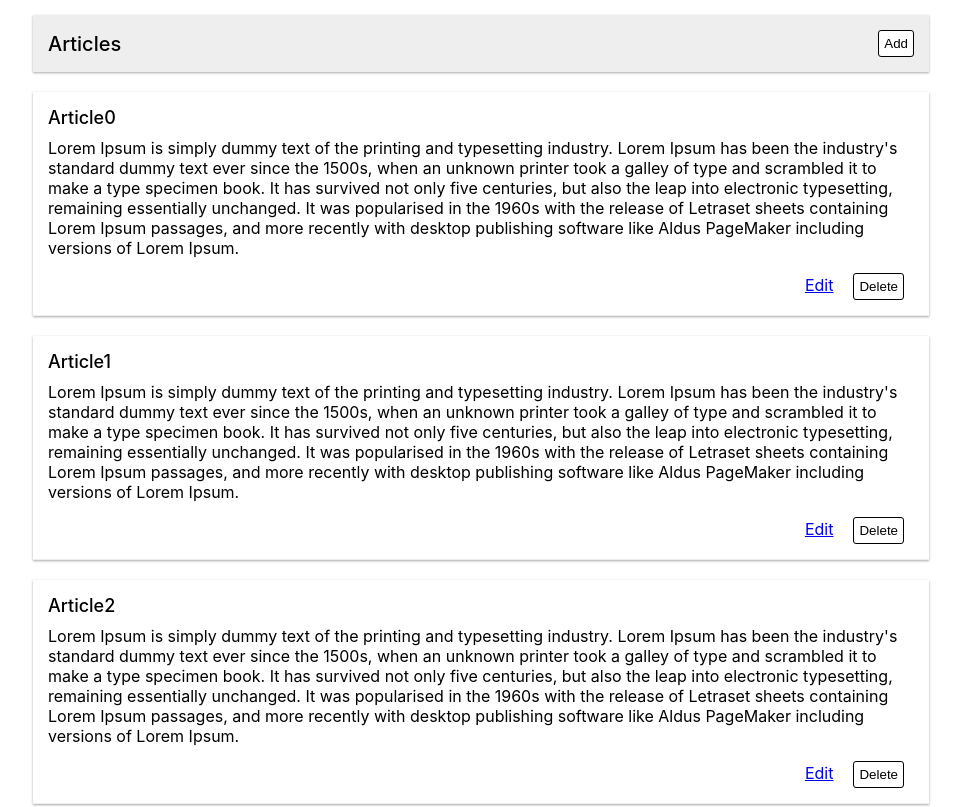
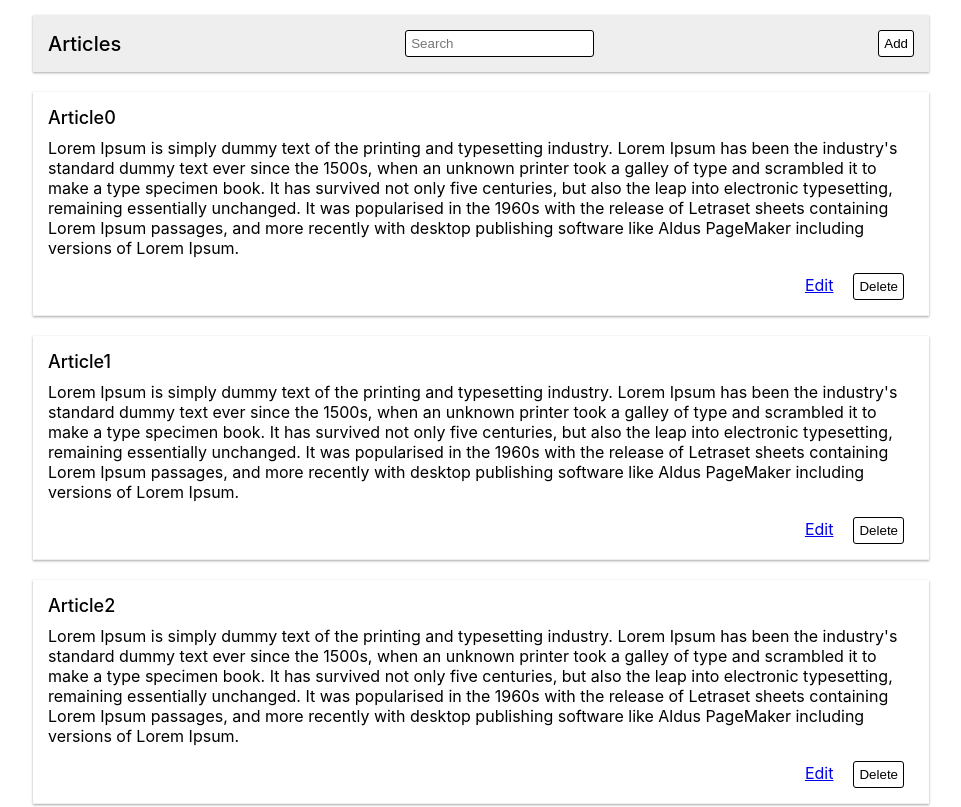
Before and after one commit to NVZver/ReactBlog, a React (Create React App) app: page /articles in a window 1280 px wide. Shown: the top 807 px of the page, without its empty margins (159-1120 px from the left). Built offline with nearby package versions, Linux system fonts and the light colour scheme.

Commit message:
Added searching by articles

```diff
--- a/src/blog/articles-list/articles-list.js
+++ b/src/blog/articles-list/articles-list.js
@@ -9,12 +9,15 @@ export class ArticlesList extends Component {
     constructor(props){
         super(props);
         this.state = {
-            articles: []
+            articles: [],
+            displayedArticles: [],
+            search: ''
         }
         this.getArticles = this.getArticles.bind(this);
         this.handleDelete = this.handleDelete.bind(this);
         this.deleteArticle = this.deleteArticle.bind(this);
         this.handleAdd = this.handleAdd.bind(this);
+        this.handleSearchChange = this.handleSearchChange.bind(this);
     }
 
     componentDidMount(){
@@ -22,8 +25,10 @@ export class ArticlesList extends Component {
     }
 
     getArticles(){
+        const articles = this.articleService.getArticles();
         this.setState({
-            articles: this.articleService.getArticles()
+            articles: [...articles],
+            displayedArticles: [...articles]
         });
     }
 
@@ -34,6 +39,20 @@ export class ArticlesList extends Component {
     handleAdd(){
         const url = `${this.props.match.path}/add`;
         this.props.history.push(url);
+    }
+
+    handleSearchChange(e){
+        const value = e.target.value;
+        this.setState({
+            search: value,
+            displayedArticles:this.searchArticles(value)
+        });
+    }
+
+    searchArticles(search) {
+        const regEx = new RegExp(search, 'gi');
+        return this.state.articles
+                .filter(article=> regEx.test(article.title) || regEx.test(article.text))
     }
 
     deleteArticle(id){
@@ -58,12 +77,18 @@ export class ArticlesList extends Component {
     render() {
         return (
             <div className="articles">
-                <div className="shadowed  articles-header">
+                <div className="shadowed articles-header">
                     <div className="articles-header__title">Articles</div>
+                    <input
+                        type="text"
+                        className="articles-search"
+                        placeholder="Search"
+                        value={this.state.searach}
+                        onChange={this.handleSearchChange}/>
                     <button onClick={this.handleAdd}>Add</button>
                 </div>
                 <div className="articles-list">
-                    {this.createActicleItemsList(this.state.articles)}
+                    {this.createActicleItemsList(this.state.displayedArticles)}
                 </div>
 
             </div>
--- a/src/blog/articles-list/articles-list.scss
+++ b/src/blog/articles-list/articles-list.scss
@@ -22,5 +22,11 @@
             justify-content: center;
             align-items: center;
         }
+
+        &-search{
+            border: 1px solid;
+            border-radius: 3px;
+            padding: 5px;
+        }
     }
 }
```
